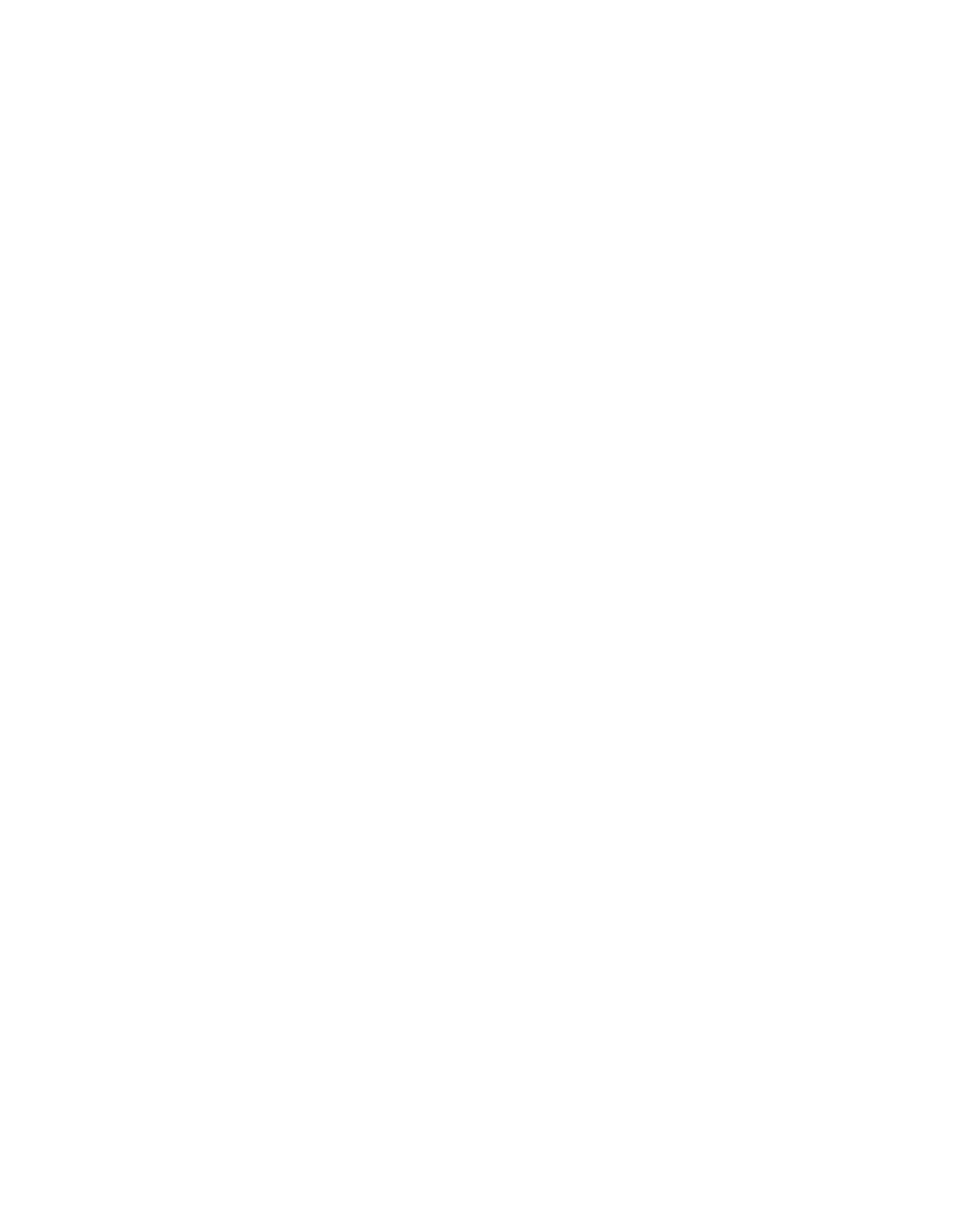
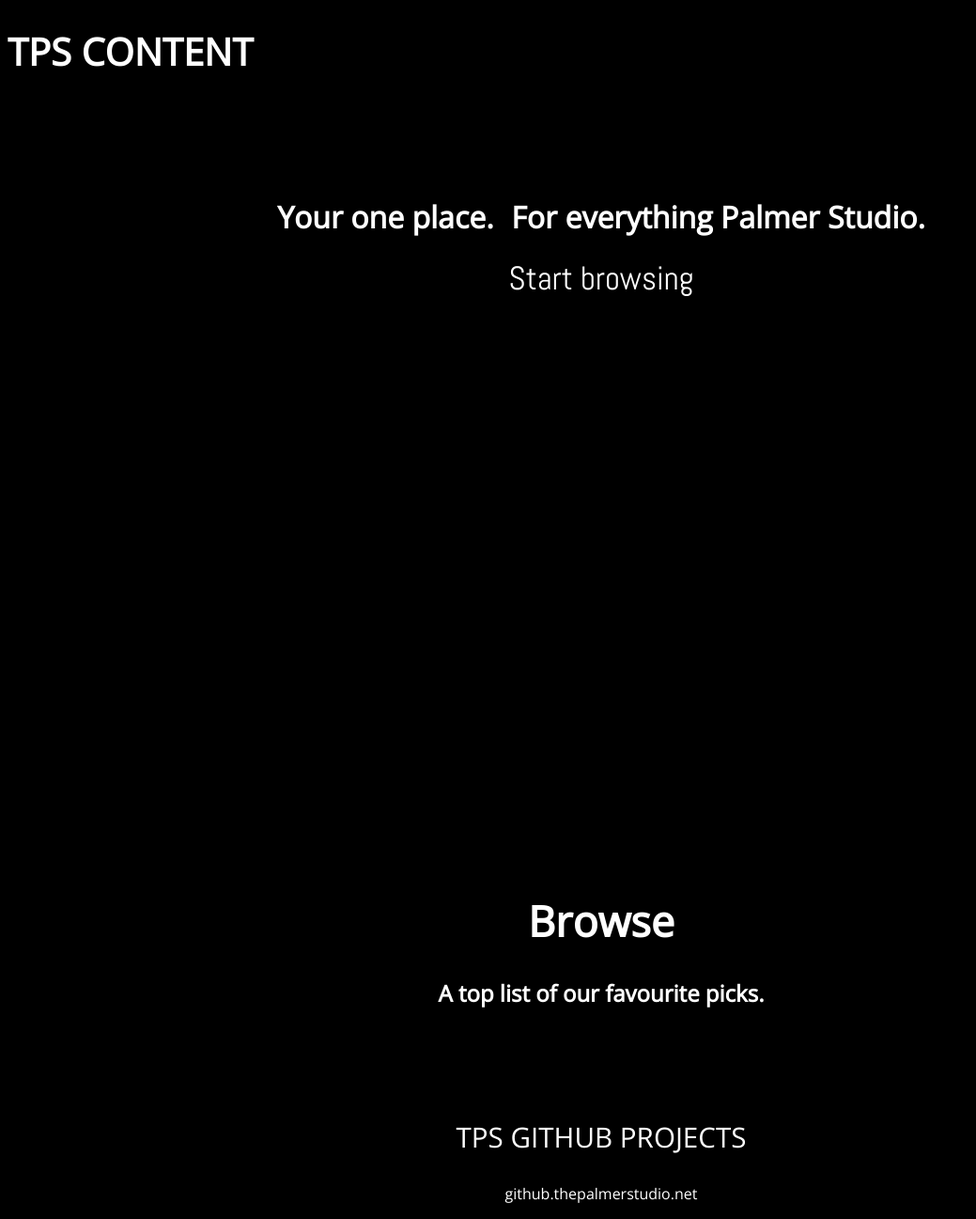
Before and after one commit to tpscontent/tpscontent.github.io, a plain HTML site: page index.html in a window 1280 px wide. Shown: the whole page at 94% size, without its empty margins (0-1039 px from the left). Before the commit the page ends 800 px from the top, so only its background shows below. Drawn offline with nearby package versions, Linux system fonts and the light colour scheme.

Commit message:
Add files via upload

```diff
--- a/index.html
+++ b/index.html
@@ -1 +1,36 @@
-<title>Coming soon</title>
+<!DOCTYPE html>
+<html lang="en">
+<head>
+    <meta charset="UTF-8">
+    <meta name="viewport" content="width=device-width, initial-scale=1.0">
+    <title>TPS CONTENT&reg;</title>
+    <script>
+        function list1() {
+            window.location.href = "http://github.thepalmerstudio.net";
+        }
+    </script>
+    <link rel='stylesheet' href='style.css'>
+    <header>
+        <h1 id='name'>TPS CONTENT</h1>
+    </header>
+</head>
+<body>
+    <div id='container'>
+        <h1 id='headline'>Your one place.<span style='padding-left: 18.7px;'>For everything Palmer Studio.</span></h1>
+    <div></div>
+    <center>
+    <a href='#browse' ><button id='startbrowsing'>Start browsing</button></a>
+    </center>
+    </div>
+<div id='divider'>
+
+</div>
+    <div id='browse'>
+        <h1>Browse</h1>
+        <h2>A top list of our favourite picks.</h2>
+        <br><br><br>
+            <p id='listitemhead'>TPS GITHUB PROJECTS</p>
+            <p id='list1' onclick='list1()'>github.thepalmerstudio.net</p>
+    </div>
+</body>
+</html>
--- /dev/null
+++ b/style.css
@@ -0,0 +1,39 @@
+@import url('https://fonts.googleapis.com/css?family=Open+Sans');
+@import url('https://fonts.googleapis.com/css?family=Abel');
+body {
+    color:white;
+    background:black;
+    font-family:Open Sans;
+}
+#name {
+    font-size:40px;
+}
+#headline {
+    text-align:center;
+    padding-top:100px;
+}
+html {
+    scroll-behavior: smooth;
+}
+#startbrowsing {
+border:none;
+font-size:35px;
+background:transparent;
+color:white;
+font-family:Abel;
+}
+#browse {
+    text-align:center;
+}
+#browse h1 {
+    font-size:45px;
+}
+#divider {
+    padding:300px;
+}
+#browse #listitemhead {
+    font-size:29.6px;
+}
+#browse p {
+    padding:0px;
+}
```
